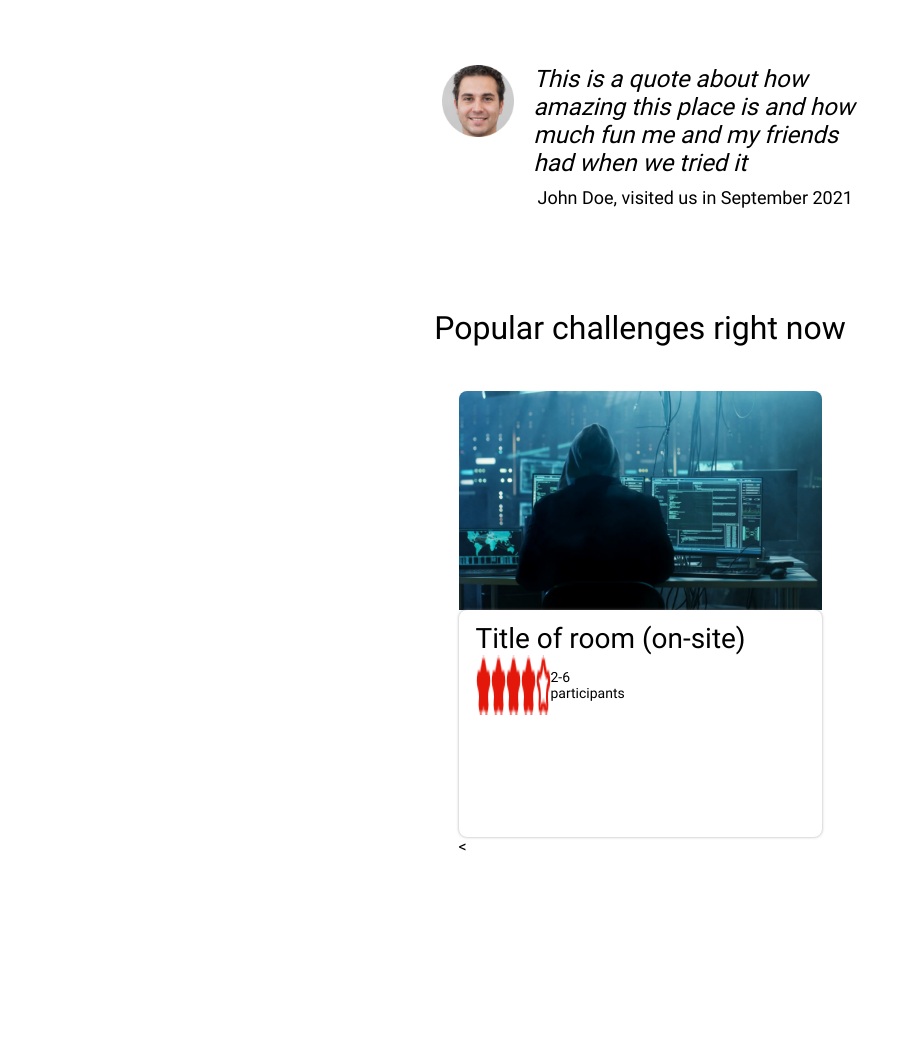
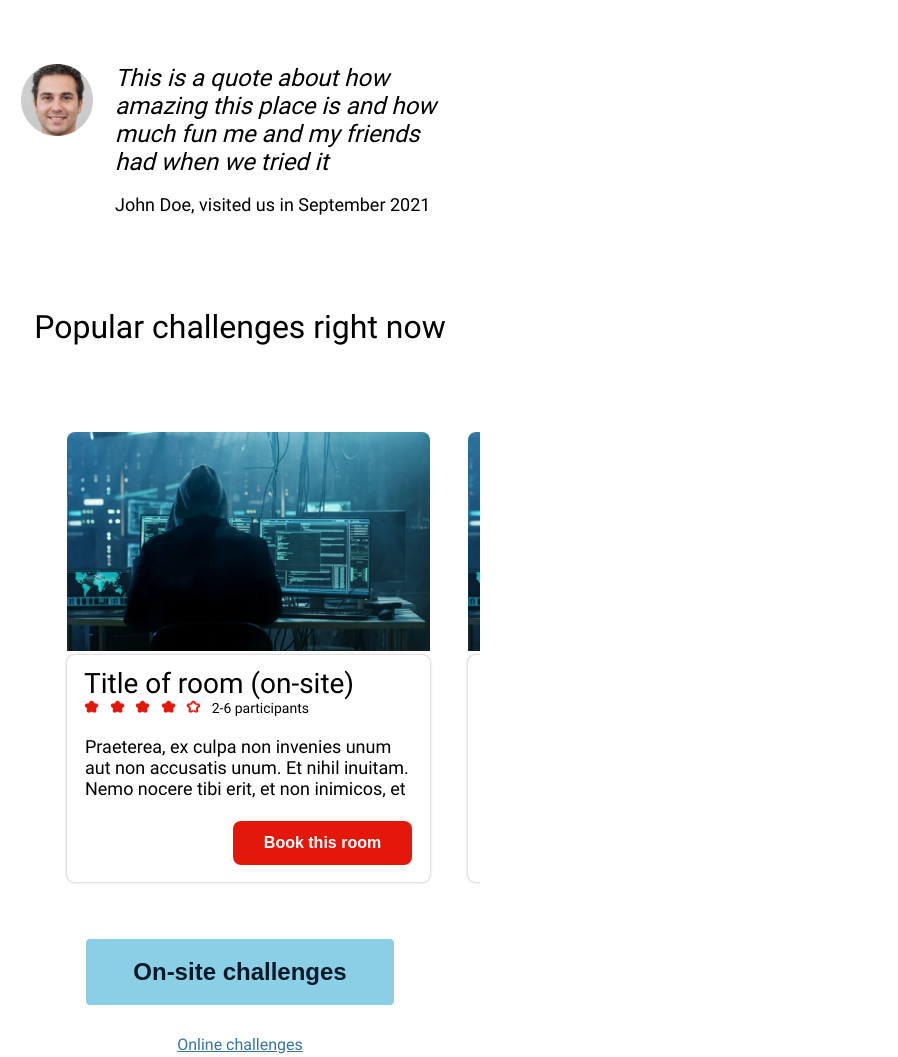
Before and after one commit to ConnyPettersson/A2-Hacker, a plain HTML site: page index.html in a window 1280 px wide. Shown: the part 573-1630 px from the top of the page, without its empty margins (0-898 px from the left). Before the commit the page ends 1429 px from the top, so only its background shows below. Drawn offline with Linux system fonts and the light colour scheme; a script that the page names is missing.

Commit message:
added scrollbar for ratingBox and one more onsite button and latinBox

```diff
--- a/index.html
+++ b/index.html
@@ -11,34 +11,36 @@
 </head>
 
 <body>
-  <div class="container">
-    <main class="main">
+  <header>
     <img class="image_4" src="images/image 4.png" alt="ESC-logo">
-      <header>
     <h1>Hacker Escape Rooms</h1>
   </header>
-    </main>
+  <main class="main">
+    <div class="container">
       <img class="image_2" src="images/image 2.1.png" alt="Hoodie in computer room">
       <div class="section_1">
         <button class="onSiteButton">On-site challenges</button>
-      <p class="onLineLink">Online challenges</small>
+        <p class="onLineLink">Online challenges</p>
       </div>
 
       <div class="infoSection">
         <img class="image_3" src="images/image 3.png" alt="Human head">
-      <p class="quote">This is a quote about how amazing this place is and how much fun me and my friends had when we
-        tried
-        it</p>
+        <div class="infoSectionText">
+          <p class="quote">
+            This is a quote about how amazing this place is and how much fun me and my friends had when we tried it
+          </p>
           <p class="visitorInfo">John Doe, visited us in September 2021</p>
         </div>
+      </div>
 
-    <header class="header_2">
+      <div class="header_2">
         <h2>Popular challenges right now</h2>
-    </header>
-
-    <div class="section_2">
+      </div>
+      <div class="scroll-container">
+        <div class="scroll-content">
+          <div class="roomCard_1">
             <img class="image_2_small" src="images/image 2.1.png" alt="Hoodie in computer room small">
-      <main class="ratingBox">
+            <div class="ratingBox">
               <h3>Title of room (on-site)</h3>
               <div class="imageStars">
                 <img class="star" src="images/Star 1.png" alt="Red star for rating">
@@ -48,15 +50,52 @@
                 <img class="star" src="images/Star 5.png" alt="Red star for rating">
                 <p class="participants">2-6 participants</p>
               </div>
-        <!-- <div class="participantsSection">
+              <div class="latinBox">
+                <p class="latinText">Praeterea, ex culpa non invenies unum aut non accusatis unum. Et nihil inuitam.
+                  Nemo nocere tibi erit, et non inimicos, et</p>
+                <button class="bookingButton">Book this room</button>
+              </div>
+            </div>
+          </div>
+          <div class="roomCard_2">
+            <img class="image_2_small" src="images/image 2.1.png" alt="Hoodie in computer room small">
+            <div class="ratingBox">
+              <h3>Title of room (on-site)</h3>
+              <div class="imageStars">
+                <img class="star" src="images/Star 1.png" alt="Red star for rating">
+                <img class="star" src="images/Star 1.png" alt="Red star for rating">
+                <img class="star" src="images/Star 1.png" alt="Red star for rating">
+                <img class="star" src="images/Star 1.png" alt="Red star for rating">
+                <img class="star" src="images/Star 5.png" alt="Red star for rating">
+                <p class="participants">2-6 participants</p>
+              </div>
+              <div class="latinBox">
+                <p class="latinText">Praeterea, ex culpa non invenies unum aut non accusatis unum. Et nihil inuitam.
+                  Nemo
+                  nocere tibi erit, et
+                  non inimicos, et</p>
+                <button class="bookingButton">Book this room</button>
+              </div>
+            </div>
+          </div>
+        </div>
+      </div>
 
-        </div> -->
-      </main>
-      < <!-- <img class="image_2_small_2" src="images/image 2.1.png" alt="Hoodie in computer room small"> -->
+      <div class="section_3">
+        <button class="onSiteButton_2">On-site challenges</button>
+        <p class="onLineLink_2">Online challenges</p>
+
+        <div class="latinBox_2">
+          <p class="quote_2">Quodsi haberent magnalia inter potentiam et divitias, et non illam quidem haec eo
+            spectant
+            haec quoque vos omnino desit illud quo solo felicitatis libertatisque perficiuntur.</p>
+          <button class="storyButton">Read the full story</button>
         </div>
 
       </div>
+    </div>
 
+  </main>
   <script src='main.js'></script>
 </body>
 
--- a/main.css
+++ b/main.css
@@ -5,7 +5,18 @@
 
 body {
   width: 480px;
-  margin: 0 auto;
+  margin: auto 0;
+  font-family: "roboto", sans-serif;
+}
+
+header {
+  background-color: #011827;
+  height: 144px;
+  width: 100%;
+  padding: 27px;
+  box-sizing: border-box;
+  display: flex;
+  flex-direction: row;
 }
 
 .container {
@@ -20,21 +31,15 @@ body {
 }
 
 
-.main {
-  background-color: #011827;
-  height: 144px;
-  margin-top: 0;
-  width: 100%;
-}
+.main {}
 
 
 h1 {
   color: #FFFFFF;
   width: 78px;
   height: 84px;
-  padding: 0;
-  margin-top: 25px;
-  margin-left: 165px;
+  margin: auto;
+  margin-left: 13px;
   font-weight: 700;
   font-size: 21px;
 }
@@ -50,10 +55,10 @@ h1 {
 .image_4 {
   width: 128px;
   height: 82px;
-  margin-top: 23px;
-  margin-left: 27px;
+  /* margin-top: 23px;
+  margin-left: 27px; */
   border-radius: 17px;
-  position: absolute;
+  /* position: absolute; */
 }
 
 
@@ -61,12 +66,13 @@ h1 {
   display: flex;
   flex-direction: column;
   align-items: center;
-  position: absolute;
+
 }
 
 
-.onSiteButton {
-  margin-top: 455px;
+.onSiteButton,
+.onSiteButton_2 {
+  margin-top: 37px;
   font-size: 24px;
   width: 308px;
   height: 66px;
@@ -75,12 +81,13 @@ h1 {
   font-weight: 700;
   border: none;
   Border-radius: 4px;
-  align-self: center;
 }
 
 
-.onLineLink {
+.onLineLink,
+.onLineLink_2 {
   margin-top: 30px;
+  margin-bottom: 0;
   font-size: 16px;
   text-decoration: underline;
   color: #36769D;
@@ -89,87 +96,96 @@ h1 {
 
 .infoSection {
   display: flex;
-  width: 439px;
+  flex-direction: row;
   height: 139px;
-  position: absolute;
+  margin-top: 67px;
+  margin-right: 20px;
+}
+
+
+.infoSectionText {
+  margin-left: 22px;
 }
 
 
 .image_3 {
-  width: 73.34px;
+  width: 73px;
   height: 72px;
   margin-left: 21px;
 }
 
 
 .quote {
-  margin-left: 20px;
+  margin: 0;
   font-size: 24px;
   font-weight: 400;
   font-style: italic;
 }
 
 
-.image_3,
-.quote {
-  margin-top: 638px;
-  ;
-}
-
-
 .visitorInfo {
   font-size: 18px;
   font-weight: 400;
-  margin-left: 117px;
-  margin-top: 760px;
-  position: absolute;
-}
-
-
-
-
-.header_2 {
-  position: absolute;
 }
 
 
 h2 {
-  margin-top: 882px;
+  margin-top: 105px;
   font-size: 32px;
   font-weight: 400;
-
 }
 
 
-.section_2 {
-  position: absolute;
+.scroll-container {
   display: flex;
-  flex-direction: column;
-  /* flex-direction: row; */
+  justify-content: center;
+  width: 100%;
+  scrollbar-width: thin;
+  scrollbar-color: transparent transparent;
+  margin-top: 44px;
+  margin-bottom: 0;
+}
 
+.scroll-content {
+  display: inline-flex;
+  overflow-x: scroll;
+  padding: 15px;
+}
+
+.scroll-content::-webkit-scrollbar {
+  display: none;
+}
+
+.scroll-content {
+  -ms-overflow-style: none;
+  scrollbar-width: none;
+}
+
+.roomCard_1 {
+  margin-left: 52px;
+}
+
+.roomCard_2 {
+  margin-left: 38px;
 }
 
 
 .image_2_small {
   width: 363px;
   height: 219px;
-  margin-top: 964px;
   border-radius: 8px 8px 0px 0px;
 }
 
+
 .ratingBox {
-  /* display: flex;
-  flex-direction: row; */
-
+  display: flex;
+  flex-direction: column;
   height: 227px;
   width: 363px;
-  /* align-items: center; */
-  /* align-content: center; */
-
   box-shadow: 0px 0px 3px 0px rgba(146, 137, 137, 0.75);
   border-radius: 8px;
+}
 
-}
 
 h3 {
   margin-top: 12px;
@@ -184,34 +200,86 @@ h3 {
   display: flex;
   flex-direction: row;
   margin-left: 17px;
-  width: 110px;
+  height: 13px;
+  width: 225px;
   justify-content: space-between;
-  float: left;
-  flex-grow: 0;
 }
 
 
-/* .participantsSection {
-  display: flex;
-  flex-direction: row;
-
-} */
-
 .participants {
   font-size: 14px;
+  margin: auto 0;
+}
 
+
+.latinText {
+  font-size: 18px;
+  font-weight: 400;
+  margin-top: 23px;
+  margin-left: 18px;
+  margin-bottom: 0;
+  width: 328px;
+  height: 80px;
+}
+
+
+.bookingButton {
+  width: 179px;
+  height: 44px;
+  margin-top: 5px;
+  margin-left: 166px;
+  background-color: #E3170A;
+  border: none;
+  border-radius: 8px;
+  color: #FFFFFF;
+  font-size: 16px;
+  font-weight: 700;
+}
+
+
+.section_3 {
+  display: flex;
+  flex-direction: column;
+  align-items: center;
+  margin-top: 42px;
+}
+
+
+.onSiteButton_2 {
+  margin: 0;
+}
+
+
+.latinBox_2 {
+  margin-top: 56px;
+  background-color: #011827;
+  width: 480px;
+  height: 500px;
+  text-align: center;
+}
+
+.quote_2 {
+  margin: 95px 20px 0 21px;
+  color: #FFFFFF;
+  font-size: 28px;
+}
+
+
+.storyButton {
+  margin-top: 70px;
+  width: 308px;
+  height: 66px;
+  font-size: 24px;
+  font-weight: 700;
+  color: #8ACFE5;
+  background-color: #011827;
+  border-color: #8ACFE5;
+  border-radius: 8px;
 }
 
 
 
 
-/* .image_2_small_2 {
-  width: 363px;
-  height: 219px;
-  margin-top: 964px;
-  margin-left: 38px;
-  overflow: hidden;
-} */
 
 /* @media screen and (min-width: 480px) {
   .section_2 {
```
Also changed, not shown: 4 other files. Lines whose indentation alone changed are shown as unchanged.
